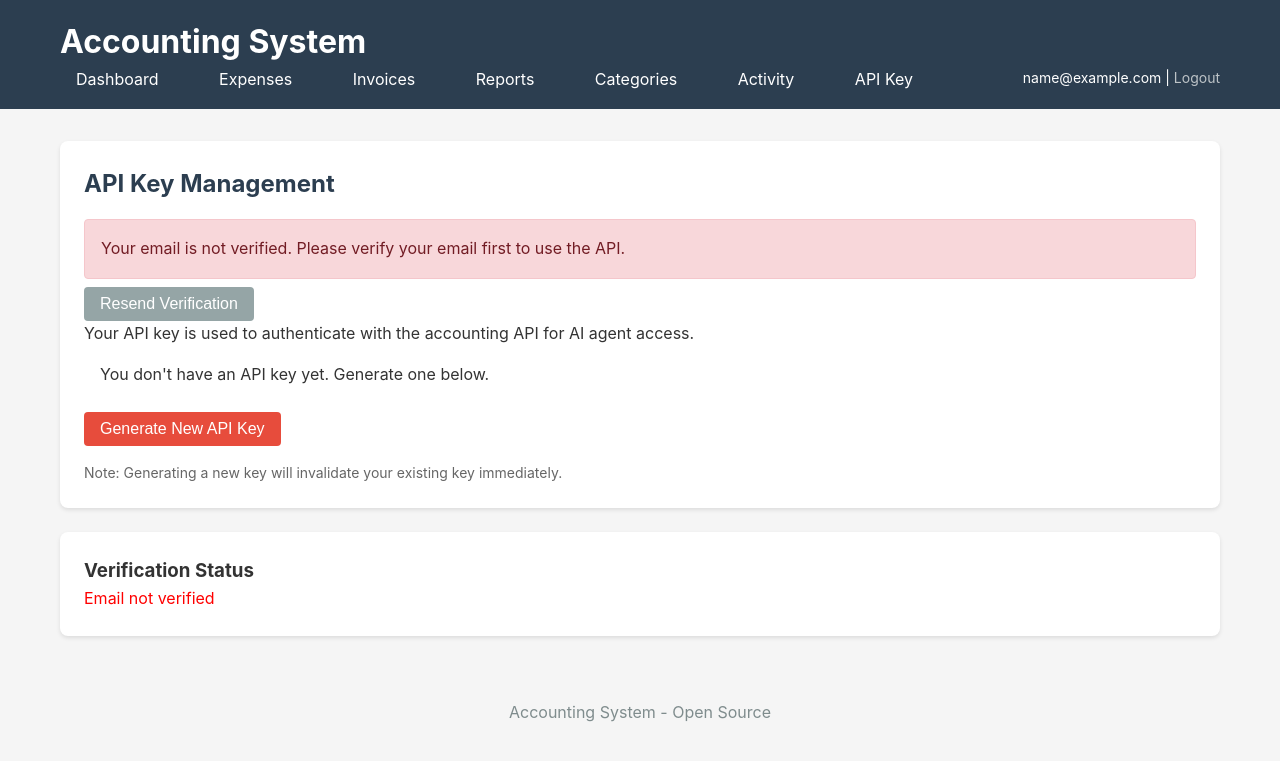
After one commit to larkins/py_pg_accounts, a Flask app: page /api-key in a window 1280 px wide. The commit adds this page. Shown: the top 761 px of the page. Run offline with Flask 3, Linux system fonts and the light colour scheme; the visitor is signed in with stand-in values (Sample User, id 1).

Commit message:
Add email verification and API key management
- Add email_verified and verification_token columns to User model
- Add verification flow: registration generates token, /verify/<token> confirms
- Login now allows access regardless of verification (check only for API)
- Add /api-key route for viewing/generating API keys
- Add /resend-verification route to regenerate verification token
- API key generation requires email verification
- Activity logging for API key changes
- Update schema/init.sql with new columns and index
- Add api_key.html template with resend verification button

```diff
--- a/app/hmi/routes.py
+++ b/app/hmi/routes.py
@@ -78,14 +78,38 @@ def register():
 
         user = User(email=email, country='AU')
         user.set_password(password)
+        token = user.generate_verification_token()
 
         db.session.add(user)
         db.session.commit()
 
-        flash('Registration successful. Please log in.', 'success')
+        verification_url = url_for('hmi.verify_email', token=token, _external=True)
+        flash(f'Registration successful! Your verification token is: {token}', 'success')
+        flash(f'Please verify your email at: {verification_url}', 'info')
+
         return redirect(url_for('hmi.login'))
 
     return render_template('register.html')
+
+
+@hmi_bp.route('/verify/<token>')
+def verify_email(token):
+    user = User.query.filter_by(verification_token=token).first()
+
+    if not user:
+        flash('Invalid verification token.', 'error')
+        return redirect(url_for('hmi.login'))
+
+    if user.email_verified:
+        flash('Email already verified.', 'info')
+        return redirect(url_for('hmi.login'))
+
+    user.email_verified = True
+    user.verification_token = None
+    db.session.commit()
+
+    flash('Email verified successfully! You can now use the API.', 'success')
+    return redirect(url_for('hmi.login'))
 
 
 @hmi_bp.route('/')
@@ -1073,3 +1097,58 @@ def activity_logs():
     ).paginate(page=page, per_page=per_page, error_out=False)
 
     return render_template('activity_logs.html', logs=logs)
+
+
+@hmi_bp.route('/api-key')
+@login_required
+def api_key_management():
+    user = User.query.get(session['user_id'])
+    return render_template('api_key.html', user=user)
+
+
+@hmi_bp.route('/api-key/generate', methods=['POST'])
+@login_required
+def generate_api_key():
+    user = User.query.get(session['user_id'])
+
+    if not user.email_verified:
+        flash('Please verify your email first.', 'error')
+        return redirect(url_for('hmi.api_key_management'))
+
+    old_api_key = user.api_key
+    new_api_key = user.generate_api_key()
+    db.session.commit()
+
+    log = ActivityLog(
+        user_id=user.id,
+        action='UPDATE',
+        table_name='users',
+        record_id=user.id,
+        old_values={'api_key': old_api_key[:8] + '...' if old_api_key else None},
+        new_values={'api_key': new_api_key[:8] + '...'},
+        ip_address=request.remote_addr
+    )
+    db.session.add(log)
+    db.session.commit()
+
+    flash(f'New API key generated: {new_api_key}', 'success')
+    return redirect(url_for('hmi.api_key_management'))
+
+
+@hmi_bp.route('/resend-verification', methods=['POST'])
+@login_required
+def resend_verification():
+    user = User.query.get(session['user_id'])
+
+    if user.email_verified:
+        flash('Email already verified.', 'info')
+        return redirect(url_for('hmi.api_key_management'))
+
+    token = user.generate_verification_token()
+    db.session.commit()
+
+    verification_url = url_for('hmi.verify_email', token=token, _external=True)
+    flash(f'New verification token generated!', 'success')
+    flash(f'Verification URL: {verification_url}', 'info')
+
+    return redirect(url_for('hmi.api_key_management'))
--- /dev/null
+++ b/app/hmi/templates/api_key.html
@@ -0,0 +1,53 @@
+{% extends "base.html" %}
+
+{% block title %}API Key - Accounting System{% endblock %}
+
+{% block content %}
+<div class="card">
+    <h2>API Key Management</h2>
+
+    {% if not user.email_verified %}
+    <div class="flash error">
+        Your email is not verified. Please verify your email first to use the API.
+    </div>
+    <form method="POST" action="{{ url_for('hmi.resend_verification') }}">
+        <button type="submit" class="btn btn-secondary">Resend Verification</button>
+    </form>
+    {% endif %}
+
+    <p>Your API key is used to authenticate with the accounting API for AI agent access.</p>
+
+    {% if user.api_key %}
+    <div class="form-group">
+        <label>Current API Key</label>
+        <input type="text" readonly value="{{ user.api_key }}" style="font-family: monospace;">
+        <p style="font-size: 0.875rem; color: #666; margin-top: 0.5rem;">
+            Keep this key secret. If compromised, generate a new one to invalidate the old key.
+        </p>
+    </div>
+    {% else %}
+    <div class="flash info">
+        You don't have an API key yet. Generate one below.
+    </div>
+    {% endif %}
+
+    <form method="POST" action="{{ url_for('hmi.generate_api_key') }}">
+        <button type="submit" class="btn btn-danger" {% if not user.email_verified %}disabled{% endif %}>
+            Generate New API Key
+        </button>
+    </form>
+
+    <p style="margin-top: 1rem; font-size: 0.875rem; color: #666;">
+        Note: Generating a new key will invalidate your existing key immediately.
+    </p>
+</div>
+
+<div class="card">
+    <h3>Verification Status</h3>
+    {% if user.email_verified %}
+    <p style="color: green;">Email verified</p>
+    {% else %}
+    <p style="color: red;">Email not verified</p>
+    {% endif %}
+</div>
+{% endblock %}
--- a/app/hmi/templates/base.html
+++ b/app/hmi/templates/base.html
@@ -255,6 +255,7 @@
                 <a href="{{ url_for('hmi.reports') }}">Reports</a>
                 <a href="{{ url_for('hmi.account_categories') }}">Categories</a>
                 <a href="{{ url_for('hmi.activity_logs') }}">Activity</a>
+                <a href="{{ url_for('hmi.api_key_management') }}">API Key</a>
             </nav>
             <div class="user-info">
                 {{ session.get('user_email') }}
--- a/schema/init.sql
+++ b/schema/init.sql
@@ -11,12 +11,15 @@ CREATE TABLE IF NOT EXISTS users (
     password_hash VARCHAR(255) NOT NULL,
     country VARCHAR(50) NOT NULL DEFAULT 'AU',
     api_key VARCHAR(64) UNIQUE,
+    email_verified BOOLEAN NOT NULL DEFAULT FALSE,
+    verification_token VARCHAR(64),
     created_at TIMESTAMPTZ NOT NULL DEFAULT NOW(),
     updated_at TIMESTAMPTZ NOT NULL DEFAULT NOW()
 );
 
 CREATE INDEX IF NOT EXISTS idx_users_email ON users(email);
 CREATE INDEX IF NOT EXISTS idx_users_api_key ON users(api_key);
+CREATE INDEX IF NOT EXISTS idx_users_verification_token ON users(verification_token);
 
 -- Account Categories table
 CREATE TABLE IF NOT EXISTS account_categories (
@@ -119,7 +122,7 @@ CREATE TRIGGER update_invoices_updated_at
     EXECUTE FUNCTION update_updated_at_column();
 
 -- Comments for documentation
-COMMENT ON TABLE users IS 'User accounts with authentication and API access';
+COMMENT ON TABLE users IS 'User accounts with authentication and API access. email_verified required before API key usage.';
 COMMENT ON TABLE account_categories IS 'Chart of accounts categories for classification';
 COMMENT ON TABLE expenses IS 'Expense records with GST tracking';
 COMMENT ON TABLE invoices IS 'Invoice records with GST tracking';
```
Also changed, not shown: app/models/user.py (+7 -0 lines).
